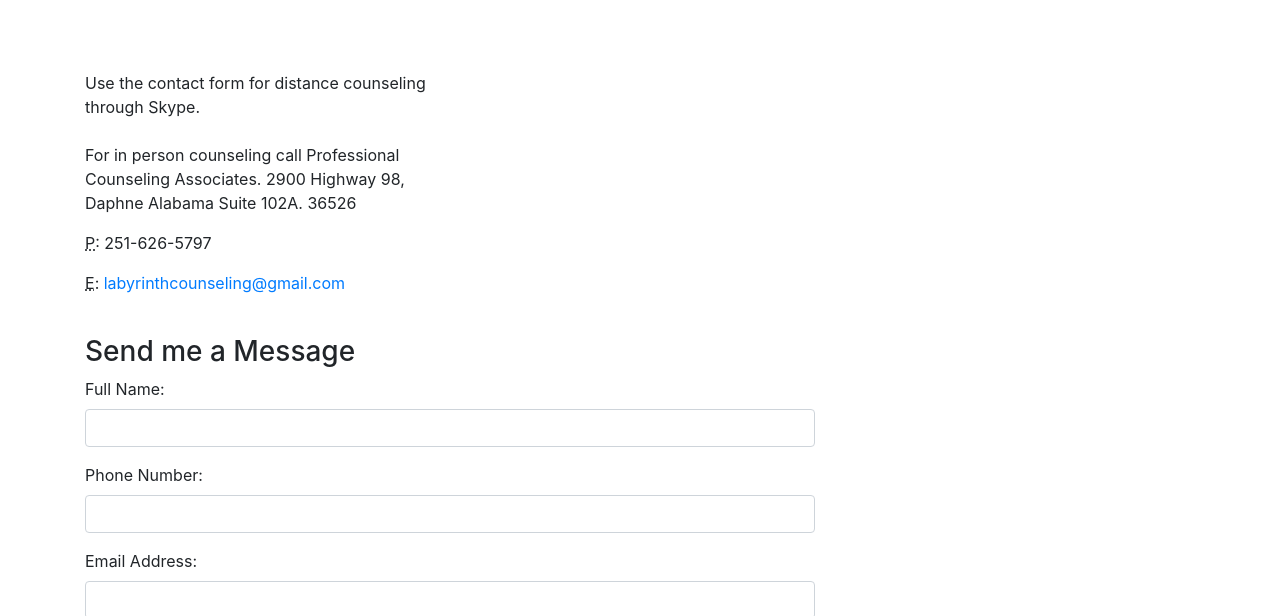
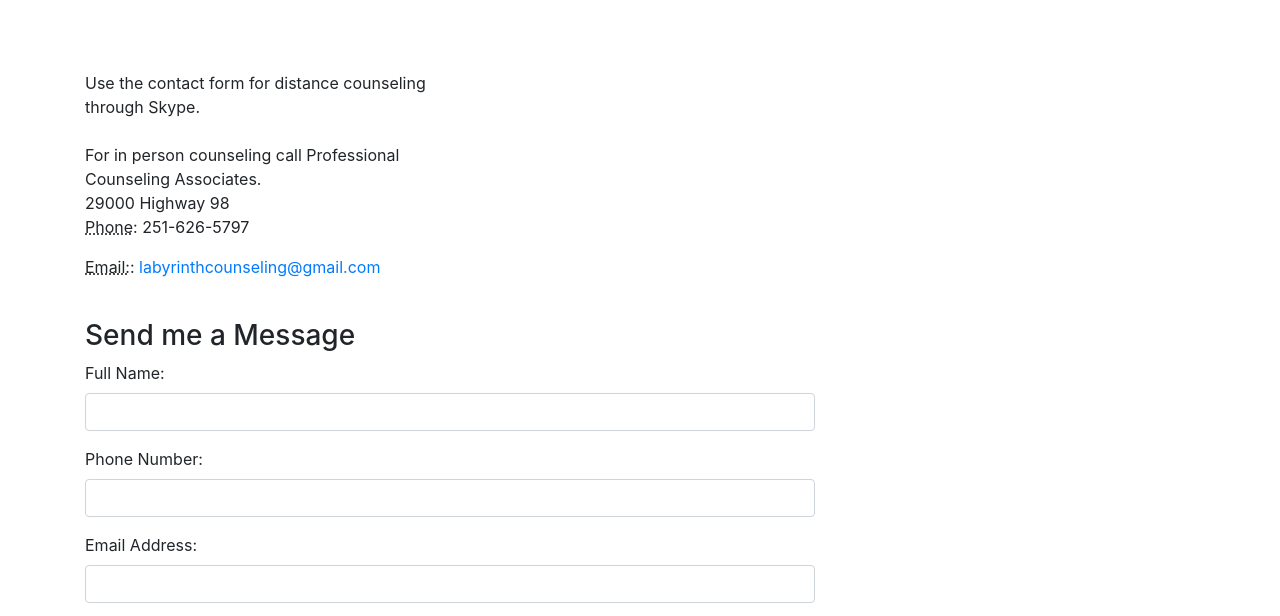
Before and after one commit to labyrinthcounseling/labyrinthcounseling.github.io, a website: page contact.html in a window 1280 px wide. Shown: the part 185-801 px from the top of the page. Drawn offline with Linux system fonts and the light colour scheme.

Commit message:
changed contact page

```diff
--- a/contact.html
+++ b/contact.html
@@ -60,13 +60,13 @@ background: linear-gradient(to right, #6dd5ed, #2193b0); /* W3C, IE 10+/ Edge, F
         <div class="col-lg-4 mb-4">
          Use the contact form for distance counseling through Skype.<br><br>
 
-For in person counseling call Professional Counseling Associates. 2900 Highway 98, Daphne Alabama Suite 102A. 36526
+For in person counseling call Professional Counseling Associates.<br> 29000 Highway 98<br Daphne, Alabama Suite 102A Building A. 36526
           </p>
           <p>
-            <abbr title="Phone">P</abbr>: 251-626-5797
+            <abbr title="Phone">Phone</abbr>: 251-626-5797
           </p>
           <p>
-            <abbr title="Email">E</abbr>:
+            <abbr title="Email">Email:</abbr>:
             <a href="mailto:name@example.com">labyrinthcounseling@gmail.com
             </a>
           </p>
```
Also changed, not shown: 1 other file.
